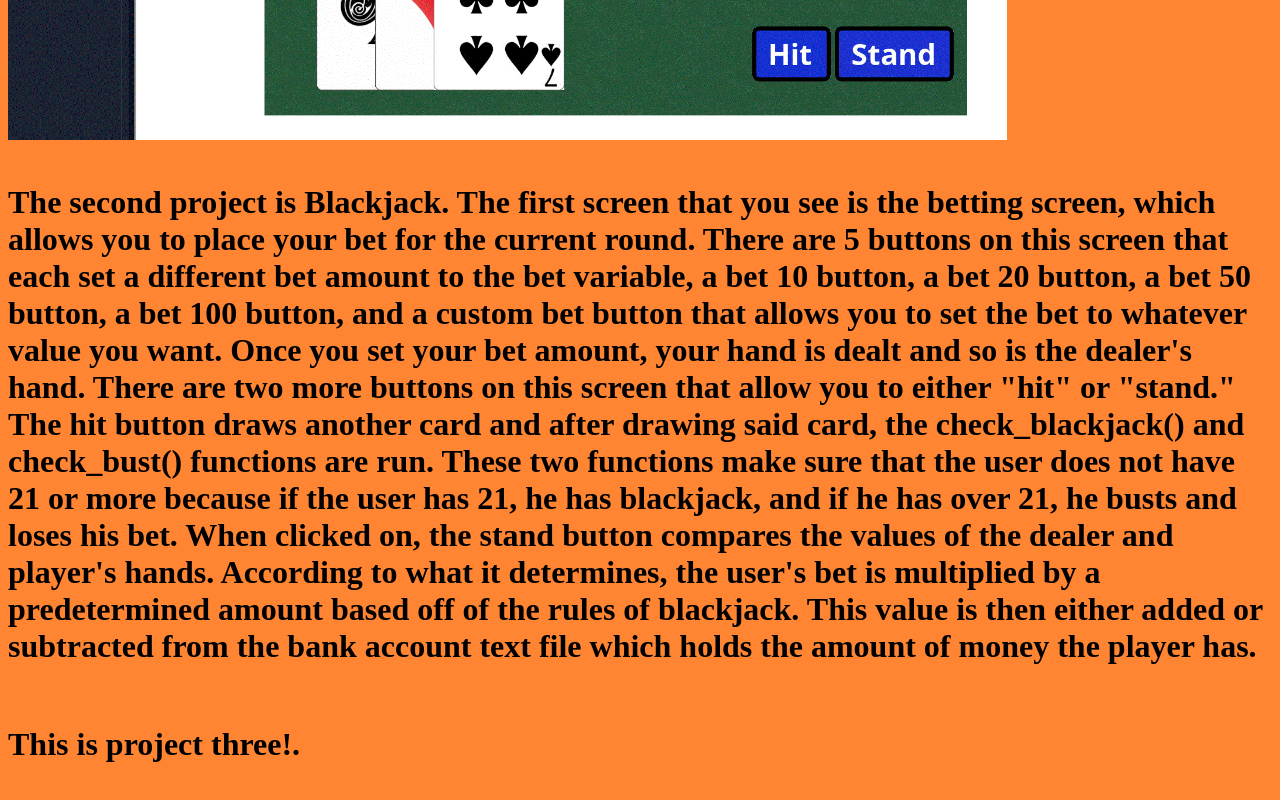
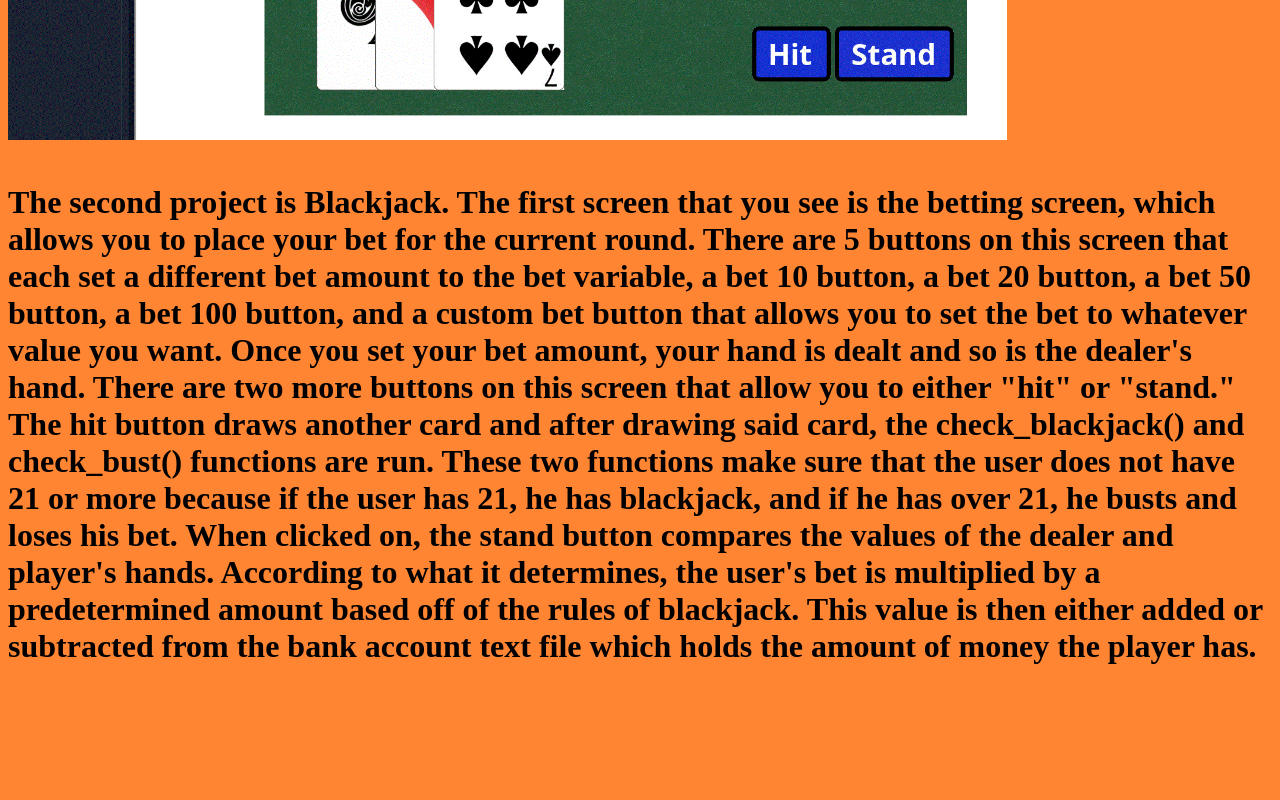
Before and after one commit to JackJohnson2/AP-CS-principles-website-good, a plain HTML site: page portfolio.html in a window 1280 px wide. Shown: the part 1551-2351 px from the top of the page. After the commit the page ends 2263 px from the top, so only its background shows below. Drawn offline with Linux system fonts and the light colour scheme.

Commit message:
Update portfolio.html

```diff
--- a/portfolio.html
+++ b/portfolio.html
@@ -20,7 +20,5 @@
     <br>
     <h1>   The second project is Blackjack. The first screen that you see is the betting screen, which allows you to place your bet for the current round. There are 5 buttons on this screen that each set a different bet amount to the bet variable, a bet 10 button, a bet 20 button, a bet 50 button, a bet 100 button, and a custom bet button that allows you to set the bet to whatever value you want. Once you set your bet amount, your hand is dealt and so is the dealer's hand. There are two more buttons on this screen that allow you to either "hit" or "stand." The hit button draws another card and after drawing said card, the check_blackjack() and check_bust() functions are run. These two functions make sure that the user does not have 21 or more because if the user has 21, he has blackjack, and if he has over 21, he busts and loses his bet. When clicked on, the stand button compares the values of the dealer and player's hands. According to what it determines, the user's bet is multiplied by a predetermined amount based off of the rules of blackjack. This value is then either added or subtracted from the bank account text file which holds the amount of money the player has.</h1>
     <br>
-    <h1>   This is project three!.</h1>
-    <br>
 	  </body>
 	</html>
```
